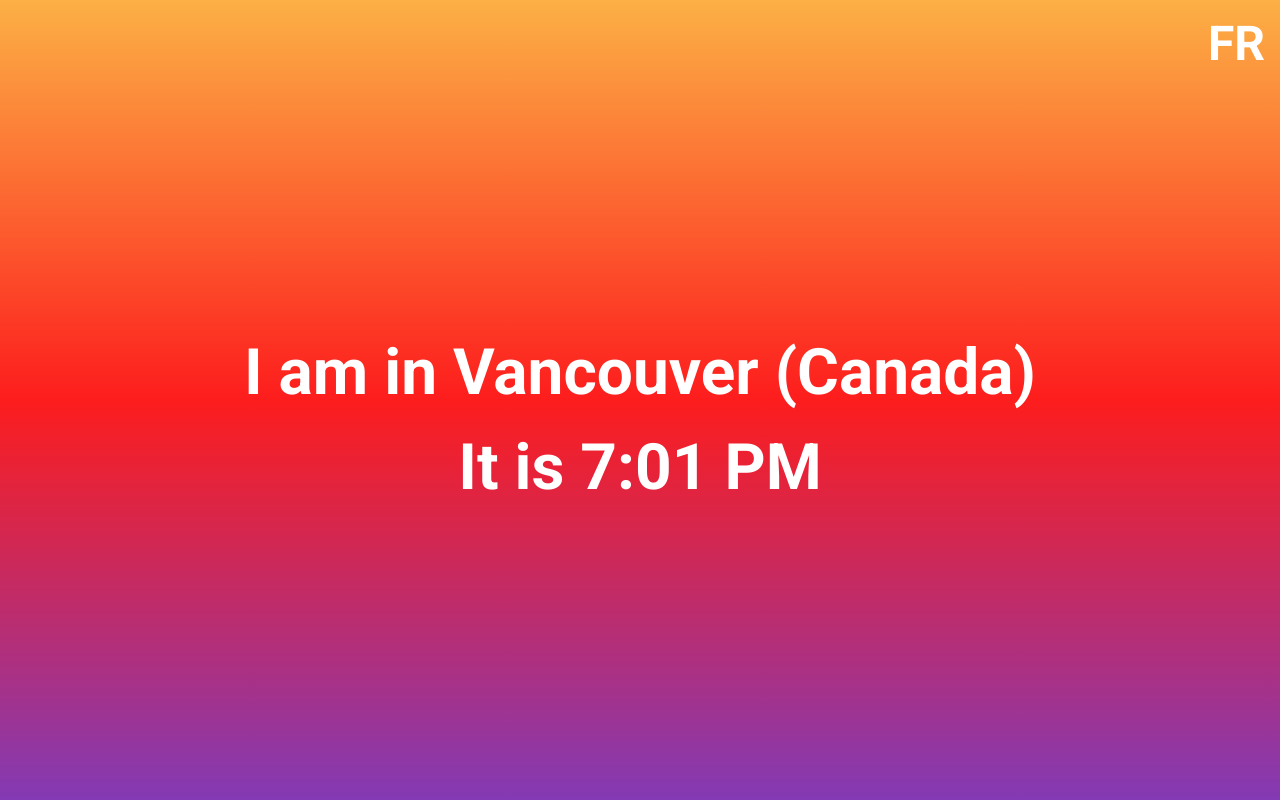
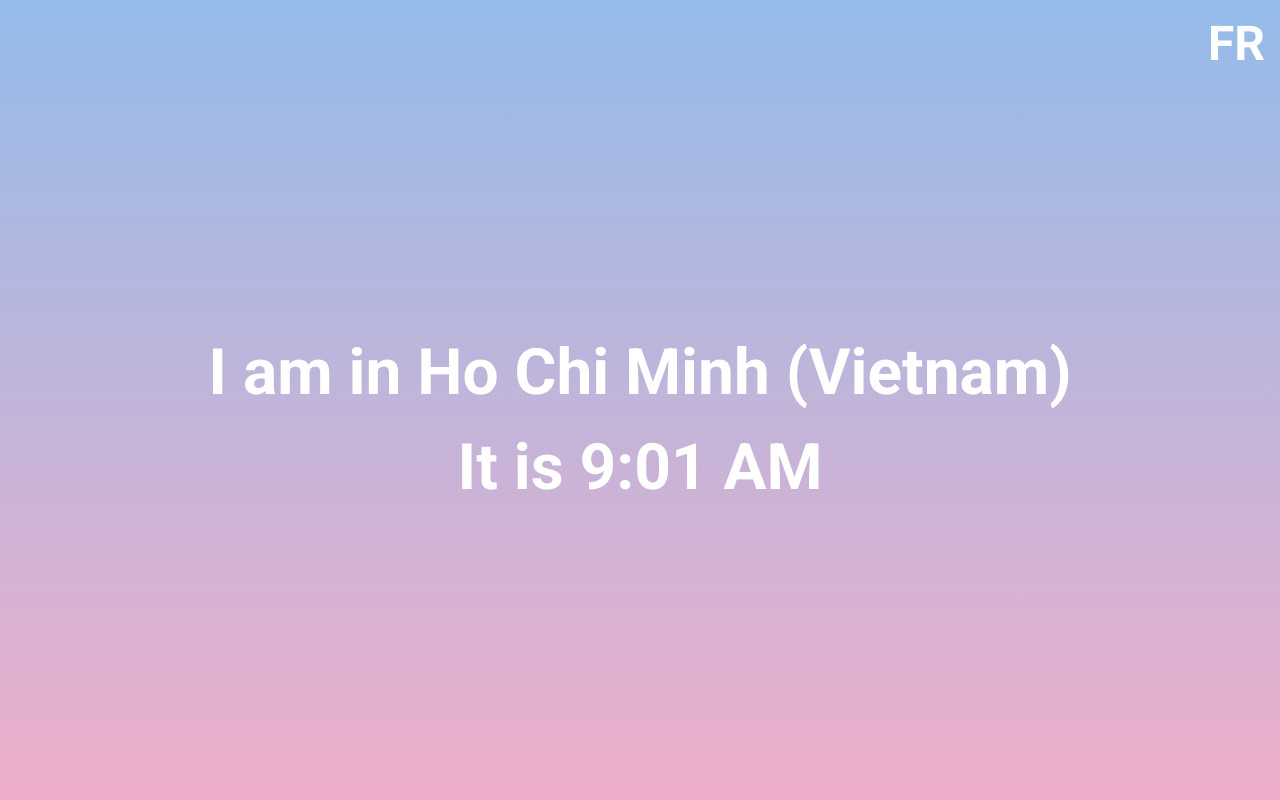
Before and after one commit to katima-g33k/where-am-i, a React (Create React App) app: page / in a window 1280 px wide. Built offline with nearby package versions, Linux system fonts and the light colour scheme.

Commit message:
Update location

```diff
--- a/package.json
+++ b/package.json
@@ -1,6 +1,6 @@
 {
   "name": "where-am-i",
-  "version": "0.1.4",
+  "version": "0.1.5",
   "homepage": "https://katima-g33k.github.io/where-am-i",
   "private": false,
   "dependencies": {
--- a/src/data/index.ts
+++ b/src/data/index.ts
@@ -1,14 +1,14 @@
 import { Data } from "../types";
 
 const data: Data = {
-  timeZone: "America/Vancouver",
+  timeZone: "Asia/Saigon",
   city: {
-    en: "Vancouver",
-    fr: "Vancouver",
+    en: "Ho Chi Minh",
+    fr: "Ho Chi Minh",
   },
   country: {
-    en: "Canada",
-    fr: "Canada",
+    en: "Vietnam",
+    fr: "Vietnam",
   }
 }
 
```
